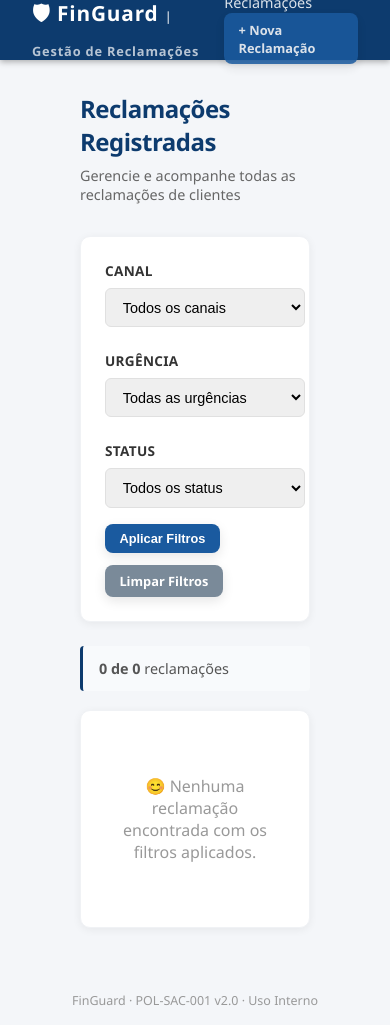
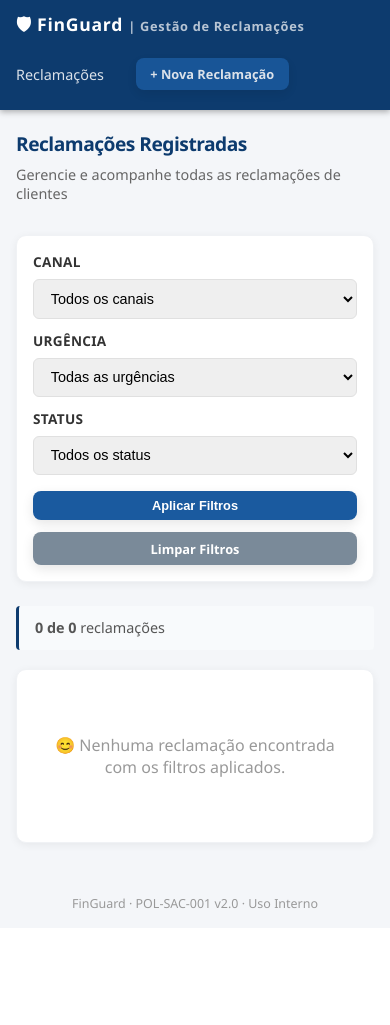
Before and after one commit to nunesdennis/futureMindChallenge, a Flask app: page / in a window 390 px wide. After the commit the page ends 909 px from the top, so only its background shows below. Run offline with Flask 3, Linux system fonts and the light colour scheme.

Commit message:
Responsive design

```diff
--- a/templates/base.html
+++ b/templates/base.html
@@ -15,22 +15,38 @@
       display: flex;
       align-items: center;
       justify-content: space-between;
-      height: 60px;
+      min-height: 60px;
+      flex-wrap: wrap;
+      gap: 0.5rem;
       box-shadow: 0 2px 6px rgba(0,0,0,.3);
     }
     header h1 { font-size: 1.3rem; letter-spacing: .04em; }
     header span { font-size: .8rem; opacity: .7; }
+    nav {
+      display: flex;
+      align-items: center;
+      flex-wrap: wrap;
+      gap: 0.5rem;
+      padding: 0.5rem 0;
+    }
     nav a {
       color: #fff;
       text-decoration: none;
-      margin-left: 1.5rem;
+      margin-left: 1rem;
       font-size: .9rem;
       opacity: .85;
       transition: opacity .2s;
     }
+    nav a:first-child { margin-left: 0; }
     nav a:hover { opacity: 1; text-decoration: underline; }
 
-    .container { max-width: calc(100vw - 80px); margin: 0 auto; padding: 2rem 40px; }
+    .container { max-width: 1400px; margin: 0 auto; padding: 2rem 40px; }
+
+    @media (max-width: 600px) {
+      header { padding: 0.75rem 1rem; }
+      header h1 { font-size: 1.1rem; }
+      .container { padding: 1.25rem 1rem; }
+    }
 
     .flash { padding: .8rem 1.2rem; border-radius: 6px; margin-bottom: 1.2rem; font-size: .95rem; }
     .flash.sucesso { background: #d4edda; color: #155724; border-left: 4px solid #28a745; }
--- a/templates/index.html
+++ b/templates/index.html
@@ -32,8 +32,8 @@
 
   .filtros-container {
     display: grid;
-    grid-template-columns: repeat(auto-fit, minmax(200px, 1fr));
-    gap: 1.5rem;
+    grid-template-columns: repeat(auto-fit, minmax(160px, 1fr));
+    gap: 1rem;
     align-items: flex-end;
     margin-bottom: 1rem;
   }
@@ -86,13 +86,15 @@
   .table-container {
     background: #fff;
     border-radius: 10px;
-    overflow: hidden;
+    overflow-x: auto;
+    -webkit-overflow-scrolling: touch;
     box-shadow: 0 2px 8px rgba(0,0,0,.06);
     border: 1px solid #f0f2f5;
   }
 
   table {
     width: 100%;
+    min-width: 700px;
     border-collapse: collapse;
     background: #fff;
   }
@@ -103,9 +105,9 @@
   }
 
   th {
-    padding: 1rem 1.2rem;
+    padding: 1rem 1rem;
     text-align: left;
-    font-size: 0.85rem;
+    font-size: 0.82rem;
     font-weight: 600;
     white-space: nowrap;
     text-transform: uppercase;
@@ -113,8 +115,8 @@
   }
 
   td {
-    padding: 0.95rem 1.2rem;
-    font-size: 0.9rem;
+    padding: 0.85rem 1rem;
+    font-size: 0.88rem;
     border-bottom: 1px solid #f0f2f5;
     vertical-align: middle;
   }
@@ -132,7 +134,8 @@
   }
 
   .texto-resumo {
-    min-width: 400px;
+    min-width: 200px;
+    max-width: 320px;
     max-height: 80px;
     overflow-y: scroll;
     color: #555;
@@ -212,6 +215,20 @@
   .empty-state p {
     font-size: 1rem;
     margin: 0;
+  }
+
+  @media (max-width: 600px) {
+    .filtros { padding: 1rem; }
+    .filtros-container { grid-template-columns: 1fr; gap: 0.75rem; }
+    .filtros-botoes { flex-direction: column; }
+    .filtros-botoes .btn { width: 100%; text-align: center; }
+
+    .header-section h2 { font-size: 1.2rem; }
+
+    .paginacao { flex-wrap: wrap; gap: 0.4rem; }
+    .paginacao a, .paginacao span { padding: 0.4rem 0.7rem; font-size: 0.8rem; }
+
+    td, th { padding: 0.7rem 0.6rem; font-size: 0.82rem; }
   }
 
 </style>
```
Also changed, not shown: templates/detalhe.html (+13 -3 lines), templates/nova.html (+6 -1 lines).
